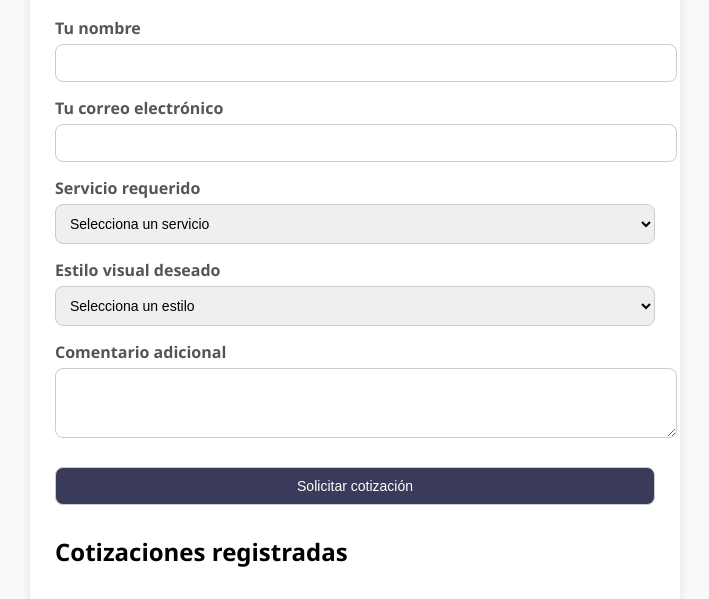
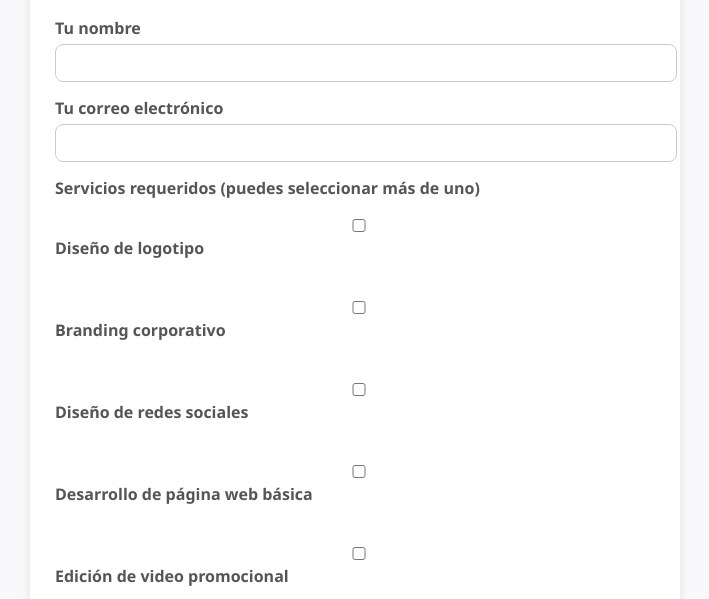
Before and after one commit to MariaMagdalena97/Proyecto_Cotizaciones, a plain HTML site: page index.html in a window 1280 px wide. Shown: the part 187-786 px from the top of the page, without its empty margins (285-994 px from the left). Drawn offline with Linux system fonts and the light colour scheme.

Commit message:
Selección múltiple de servicios requeridos

```diff
--- a/index.html
+++ b/index.html
@@ -21,16 +21,15 @@
         <label for="email">Tu correo electrónico</label>
         <input type="email" id="email" />
 
-        <label for="servicio">Servicio requerido</label>
-        <!-- Desplegable de los servicios que se ofrecen-->
-        <select id="servicio">
-            <option value="">Selecciona un servicio</option>
-            <option>Diseño de logotipo</option>
-            <option>Branding corporativo</option>
-            <option>Diseño de redes sociales</option>
-            <option>Desarrollo de página web básica</option>
-            <option>Edición de video promocional</option>
-        </select>
+    <!-- Selección de servicio o servicios requeridos-->
+    <label>Servicios requeridos (puedes seleccionar más de uno)</label>
+        <div id="servicio">
+            <label><input type="checkbox" name="servicio" value="Diseño de logotipo" /> Diseño de logotipo</label><br>
+            <label><input type="checkbox" name="servicio" value="Branding corporativo" /> Branding corporativo</label><br>
+            <label><input type="checkbox" name="servicio" value="Diseño de redes sociales" /> Diseño de redes sociales</label><br>
+            <label><input type="checkbox" name="servicio" value="Desarrollo de página web básica" /> Desarrollo de página web básica</label><br>
+            <label><input type="checkbox" name="servicio" value="Edición de video promocional" /> Edición de video promocional</label>
+        </div>
 
         <label for="estilo">Estilo visual deseado</label>
         <!-- Desplegable de estilos por los que guiarse al cotizar-->
```
